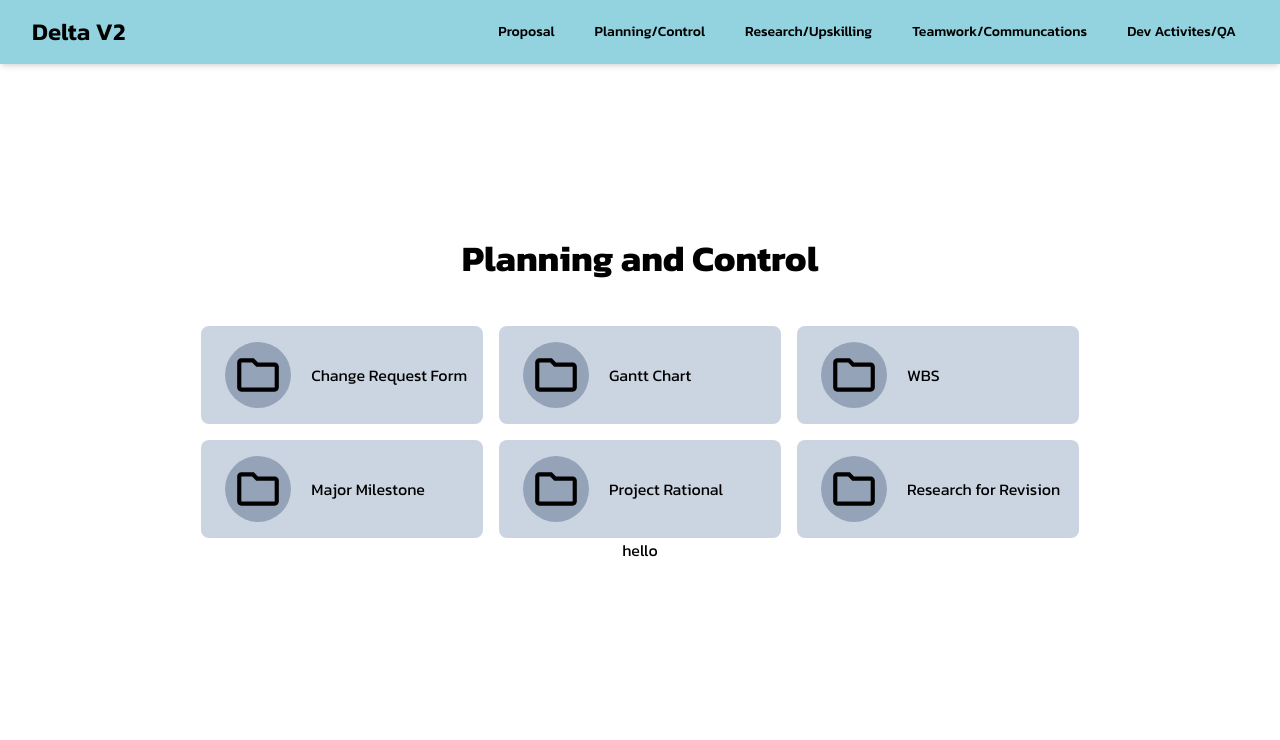
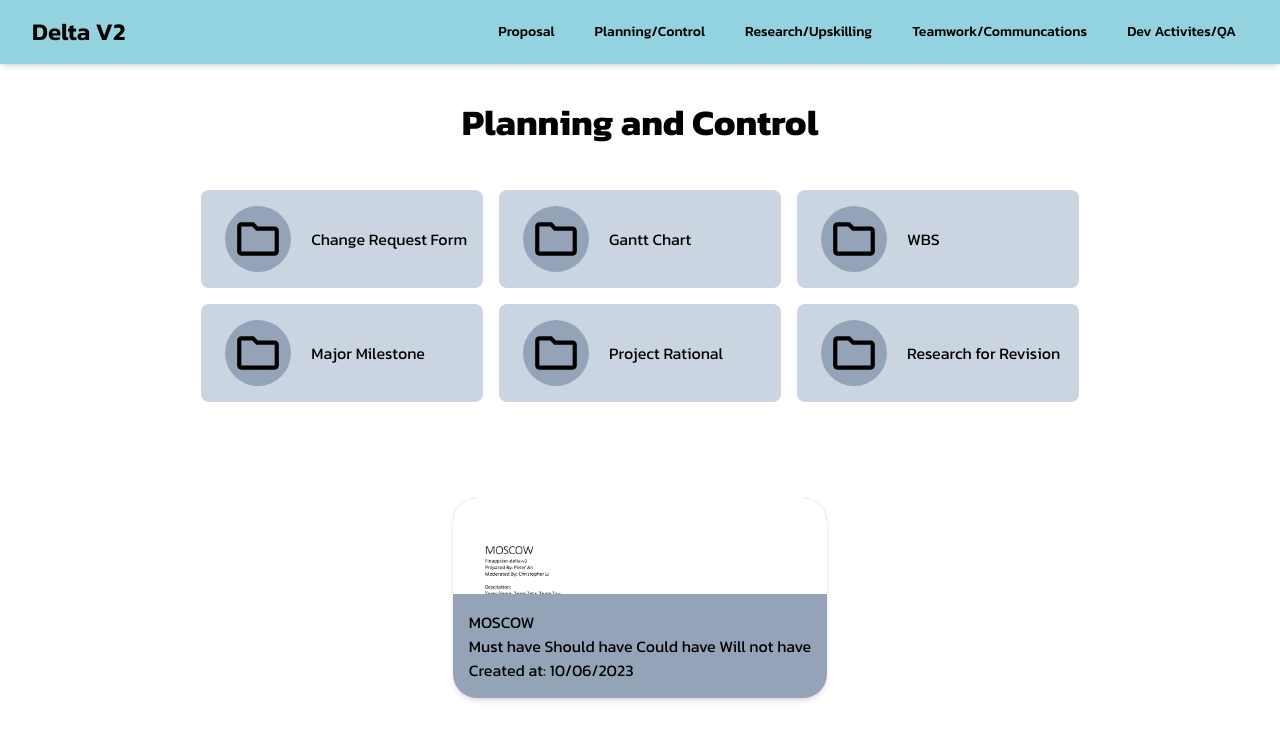
Before and after one commit to Finappster-Delta-V2/finappster-delta-v2-portfolio, a React (Vite) app: page /planning in a window 1280 px wide. Shown: the top 740 px of the page. Built offline with nearby package versions, Linux system fonts and the light colour scheme.

Commit message:
attempt pnc

```diff
--- a/src/components/DocumentCard.jsx
+++ b/src/components/DocumentCard.jsx
@@ -1,3 +1,12 @@
-export const DocumentCard = ({}) => {
-  return <div>hello</div>;
+import { AiOutlineFile } from "react-icons/ai";
+
+export const DocumentCard = ({ title, url }) => {
+  return (
+    <div className="flex h-60 w-48 flex-col items-center justify-between rounded-md border-2 border-gray-300 bg-secondary-500 p-8 shadow-2xl transition-transform duration-300 ease-in-out hover:scale-110">
+      <a href={url} target="_blank">
+        <AiOutlineFile size={80} />
+      </a>
+      <h3 className="mt-4 text-center">{title}</h3>
+    </div>
+  );
 };
--- a/src/pages/PlanningControl.jsx
+++ b/src/pages/PlanningControl.jsx
@@ -43,8 +43,21 @@ const folders = [
   },
 ];
 
-const DocumentCard = ({}) => {
-  return <div>hello</div>;
+const DocumentCard = ({ title, description, subHeading, imageUrl }) => {
+  return (
+    <div className="w=[40rem] overflow-hidden rounded-3xl bg-slate-400 shadow-md">
+      <img
+        className=" h-24 w-full object-cover object-top"
+        src="/public/assets/image/documents/planning-control/MOSCOW.png"
+        alt=""
+      />
+      <div className="p-4">
+        <h1>MOSCOW</h1>
+        <h3>Must have Should have Could have Will not have</h3>
+        <p>Created at: 10/06/2023</p>
+      </div>
+    </div>
+  );
 };
 
 export const PlanningControl = () => {
@@ -60,8 +73,8 @@ export const PlanningControl = () => {
       </div>
 
       {/* Documents */}
-      <div>
-        <DocumentCard />
+      <div className=" mt-24">
+        <DocumentCard title="MOSCOW" />
       </div>
     </div>
   );
--- a/src/pages/ResearchUpskilling.jsx
+++ b/src/pages/ResearchUpskilling.jsx
@@ -1,4 +1,4 @@
-import { DocumentIcon } from "../components/DocumentIcon";
+import { DocumentCard } from "../components/DocumentCard";
 
 export const ResearchUpskilling = () => {
   const documents = [
@@ -54,7 +54,7 @@ export const ResearchUpskilling = () => {
       <h1 className="mt-20 text-center text-3xl text-black">Container 1</h1>
       <div className="flex h-fit w-3/4 place-content-between rounded bg-primary-500 p-8">
         {documents.slice(0, 3).map((document) => (
-          <DocumentIcon
+          <DocumentCard
             key={document.id}
             title={document.title}
             url={document.url}
@@ -65,7 +65,7 @@ export const ResearchUpskilling = () => {
 
       <div className="flex h-fit w-3/4 place-content-between rounded  bg-primary-500 p-8">
         {documents.slice(3, 6).map((document) => (
-          <DocumentIcon
+          <DocumentCard
             key={document.id}
             title={document.title}
             url={document.url}
@@ -76,7 +76,7 @@ export const ResearchUpskilling = () => {
 
       <div className="flex h-fit w-3/4 place-content-between rounded bg-primary-500 p-8">
         {documents.slice(6, 9).map((document) => (
-          <DocumentIcon
+          <DocumentCard
             key={document.id}
             title={document.title}
             url={document.url}
```
